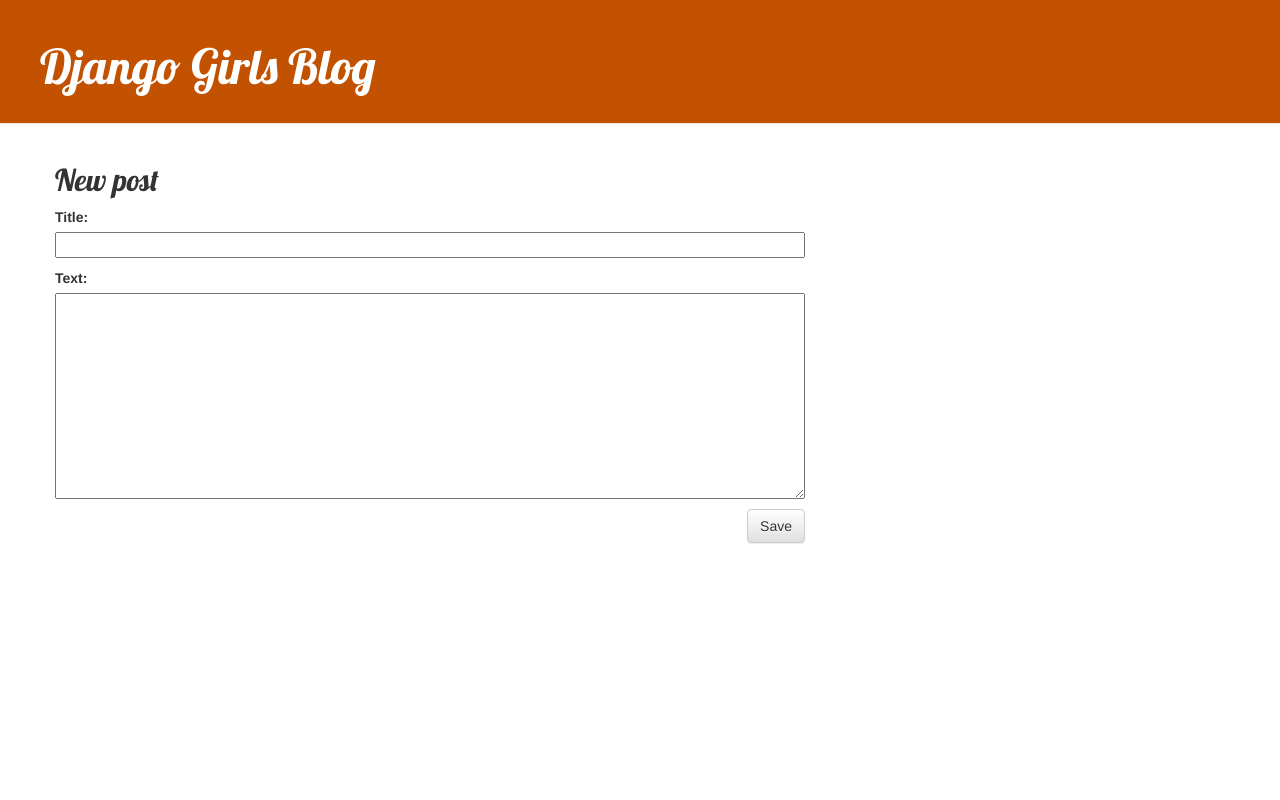
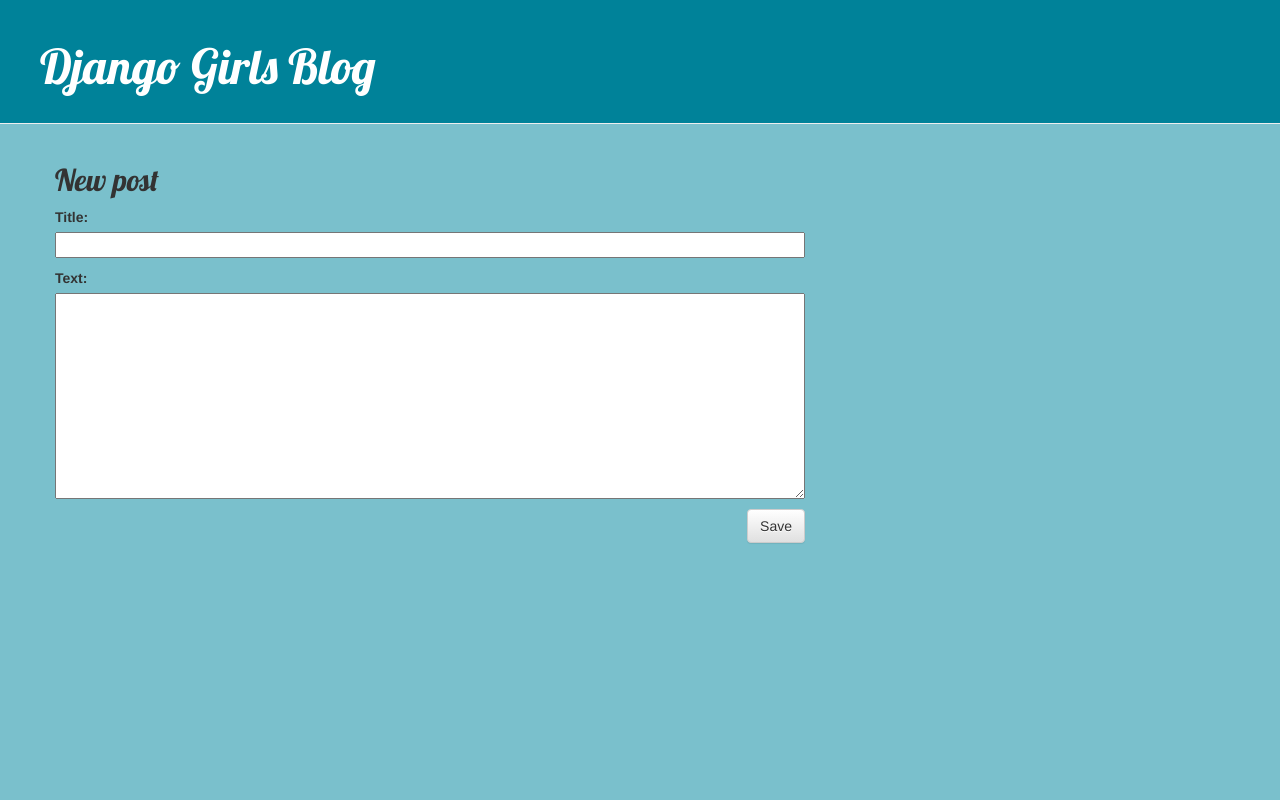
Before and after one commit to Piyopanman/3project, a Django app: page /post/new/ in a window 1280 px wide. Run offline with Django 3.2, Linux system fonts and the light colour scheme; some libraries are stand-ins or nearby versions.

Commit message:
CSSの変更

```diff
--- a/blog/static/css/blog.css
+++ b/blog/static/css/blog.css
@@ -1,5 +1,9 @@
+body {
+  background-color: #7ac0cc;
+}
+
 .page-header {
-  background-color: #c25100;
+  background-color: #008299;
   margin-top: 0;
   padding: 20px 20px 20px 40px;
 }
@@ -8,7 +12,7 @@
 .page-header h1 a,
 .page-header h1 a:visited,
 .page-header h1 a:active {
-  color: #ffffff;
+  color: #fff;
   font-size: 36pt;
   text-decoration: none;
 }
@@ -52,5 +56,5 @@
 
 .post h2 a,
 .post h2 a:visited {
-  color: #000000;
+  color: #fff;
 }
```
